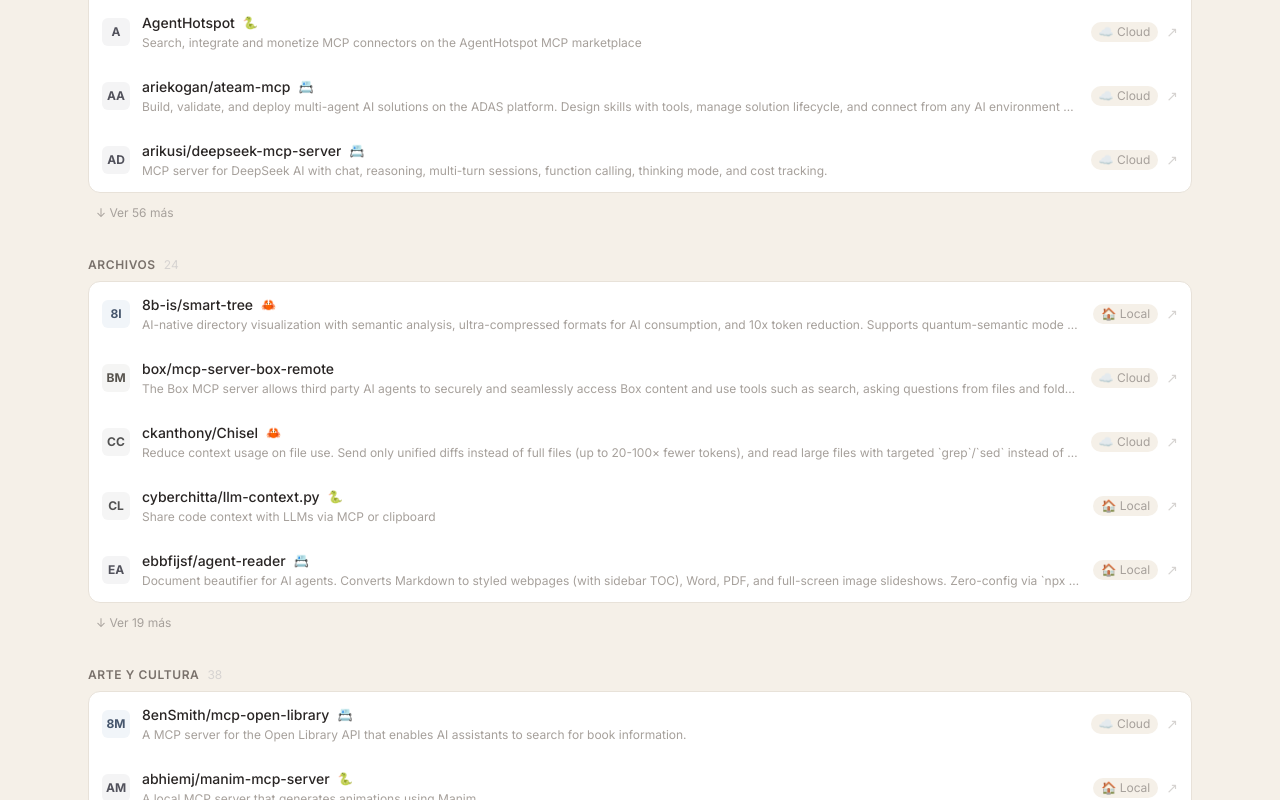
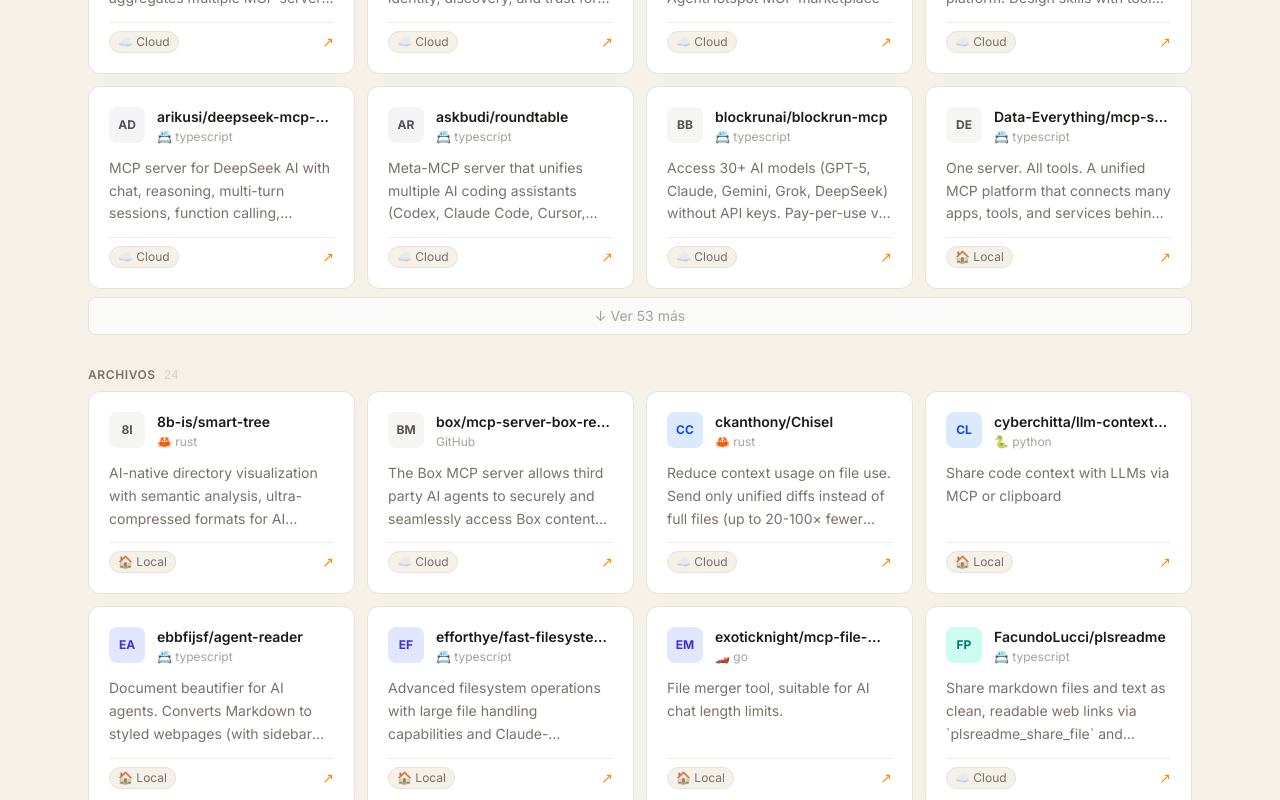
Before and after one commit to nilly-mima/spainmcp, a Next.js app: page /mcps in a window 1280 px wide. Shown: the part 1180-1980 px from the top of the page. Built offline with nearby package versions, Linux system fonts and the light colour scheme.

Commit message:
feat: importados como cards en grid 4 columnas
- ImportedMcpCard: mismo estilo que McpCard curados
- ImportedCategoryGroup usa grid 4col en vez de lista
- LIMIT sube a 8 (2 filas completas antes del ver más)

Co-Authored-By: Claude Sonnet 4.6 <noreply@anthropic.com>

```diff
--- a/src/components/ImportedCategoryGroup.tsx
+++ b/src/components/ImportedCategoryGroup.tsx
@@ -2,9 +2,9 @@
 
 import { useState } from 'react'
 import { ImportedMcp } from '@/lib/mcps'
-import ImportedMcpRow from './ImportedMcpRow'
+import ImportedMcpCard from './ImportedMcpCard'
 
-const LIMIT = 5
+const LIMIT = 8
 
 export default function ImportedCategoryGroup({
   label,
@@ -24,22 +24,18 @@ export default function ImportedCategoryGroup({
         </span>
         <span className="text-xs text-stone-300">{mcps.length}</span>
       </div>
-      <div
-        className="bg-white rounded-xl divide-y"
-        style={{ border: '1px solid #E8E2D9' }}
-      >
+      <div className="grid grid-cols-1 md:grid-cols-2 lg:grid-cols-4 gap-3">
         {visible.map(mcp => (
-          <ImportedMcpRow key={mcp.id + mcp.github_url} mcp={mcp} />
+          <ImportedMcpCard key={mcp.id + mcp.github_url} mcp={mcp} />
         ))}
       </div>
       {mcps.length > LIMIT && (
         <button
           onClick={() => setExpanded(!expanded)}
-          className="text-xs text-stone-400 hover:text-orange-600 transition-colors text-left pl-2 py-1"
+          className="text-sm text-stone-400 hover:text-orange-600 transition-colors text-center py-2 rounded-lg"
+          style={{ border: '1px solid #E8E2D9', background: '#FAFAF9' }}
         >
-          {expanded
-            ? '↑ Ver menos'
-            : `↓ Ver ${mcps.length - LIMIT} más`}
+          {expanded ? '↑ Ver menos' : `↓ Ver ${mcps.length - LIMIT} más`}
         </button>
       )}
     </div>
--- /dev/null
+++ b/src/components/ImportedMcpCard.tsx
@@ -0,0 +1,70 @@
+import { ImportedMcp } from '@/lib/mcps'
+
+const LANG_ICON: Record<string, string> = {
+  python: '🐍', typescript: '📇', go: '🏎️',
+  rust: '🦀', csharp: '#️⃣', java: '☕', cpp: '🌊', ruby: '💎',
+}
+
+const COLORS = [
+  'bg-slate-100 text-slate-600',
+  'bg-zinc-100 text-zinc-600',
+  'bg-stone-100 text-stone-600',
+  'bg-blue-100 text-blue-700',
+  'bg-teal-100 text-teal-700',
+  'bg-indigo-100 text-indigo-700',
+]
+
+function McpInitials({ nombre }: { nombre: string }) {
+  const initials = nombre.split(/[\s\-\/]/).map(w => w[0]).filter(Boolean).join('').slice(0, 2).toUpperCase()
+  const color = COLORS[nombre.charCodeAt(0) % COLORS.length]
+  return (
+    <div className={`w-9 h-9 rounded-lg flex items-center justify-center text-xs font-bold shrink-0 ${color}`}>
+      {initials}
+    </div>
+  )
+}
+
+export default function ImportedMcpCard({ mcp }: { mcp: ImportedMcp }) {
+  return (
+    <a
+      href={mcp.github_url}
+      target="_blank"
+      rel="noopener noreferrer"
+      className="group block"
+    >
+      <div
+        className="bg-white rounded-xl p-5 h-full flex flex-col gap-3 transition-shadow hover:shadow-md"
+        style={{ border: '1px solid #E8E2D9' }}
+      >
+        {/* Header */}
+        <div className="flex items-start gap-3">
+          <McpInitials nombre={mcp.nombre} />
+          <div className="flex-1 min-w-0">
+            <h3 className="font-semibold text-stone-900 text-sm group-hover:text-orange-600 transition-colors truncate">
+              {mcp.nombre}
+            </h3>
+            <p className="text-xs text-stone-400 mt-0.5">
+              {mcp.lenguaje ? `${LANG_ICON[mcp.lenguaje] || ''} ${mcp.lenguaje}` : 'GitHub'}
+            </p>
+          </div>
+        </div>
+
+        {/* Descripción */}
+        <p className="text-sm text-stone-500 leading-relaxed flex-1 line-clamp-3">
+          {mcp.descripcion_en}
+        </p>
+
+        {/* Footer */}
+        <div className="flex items-center justify-between pt-2" style={{ borderTop: '1px solid #F0EBE3' }}>
+          <span
+            className="text-xs px-2 py-0.5 rounded-full text-stone-500"
+            style={{ background: '#F5F0E8', border: '1px solid #E8E2D9' }}
+          >
+            {mcp.scope === 'local' ? '🏠 Local' : '☁️ Cloud'}
+          </span>
+          <span className="text-orange-400 text-sm group-hover:text-orange-600 transition-colors">↗</span>
+        </div>
+      </div>
+    </a>
+  )
+}
```
